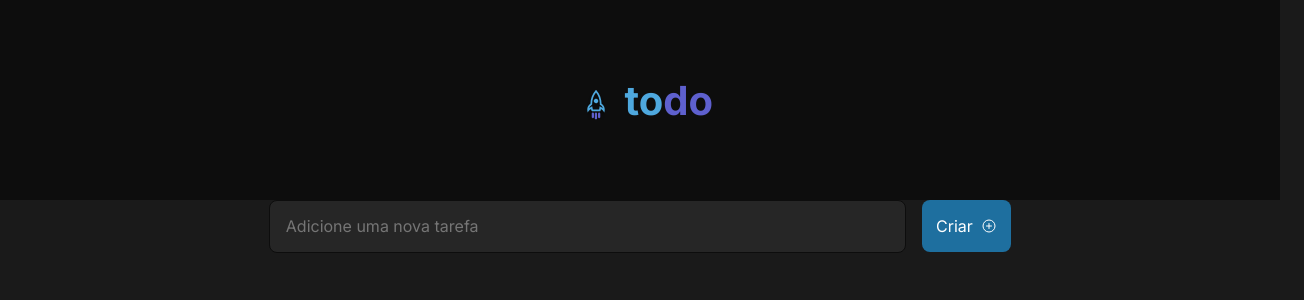
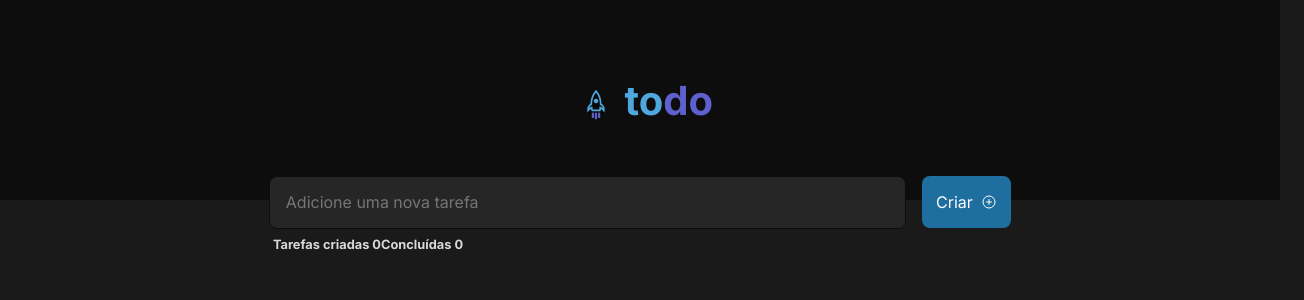
Before and after one commit to AllyssonR/Todo_list, a React (Vite) app: page / in a window 1280 px wide. Shown: the top 300 px of the page, 1304 px wide, since content can reach past the window. Built offline with nearby package versions, Linux system fonts and the light colour scheme.

Commit message:
fix header styles

```diff
--- /dev/null
+++ b/src/App.module.scss
@@ -0,0 +1,21 @@
+
+.tableTask {
+  max-width: 736px;
+  margin-top: 2rem;
+  display: flex;
+  align-items: center;
+  flex-direction: column;
+}
+.headerTable {
+  display: flex;
+  align-items: center;
+  justify-content: space-between;
+  h1 {
+    font-weight: 700;
+    font-size: 0.8rem;
+  }
+}
+.createdTask {
+}
+.completedTask {
+}
--- a/src/App.tsx
+++ b/src/App.tsx
@@ -1,9 +1,19 @@
 import { Header } from "./components/Header";
-
+import styles from "./App.module.scss";
 export function App() {
   return (
     <article>
       <Header />
+      <div className={styles.tableTask}>
+        <div className={styles.headerTable}>
+          <h1 className={styles.createdTask}>
+            Tarefas criadas <span>0</span>
+          </h1>
+          <h1 className={styles.completedTask}>
+            Concluídas <span>0</span>
+          </h1>
+        </div>
+      </div>
     </article>
   );
 }
--- a/src/components/AddTesk.module.scss
+++ b/src/components/AddTesk.module.scss
@@ -3,6 +3,7 @@
   gap: 1rem;
   align-items: center;
   justify-content: center;
+  margin: -1.5rem;
   input {
     padding: 1rem;
     width: 39.8rem;
```
